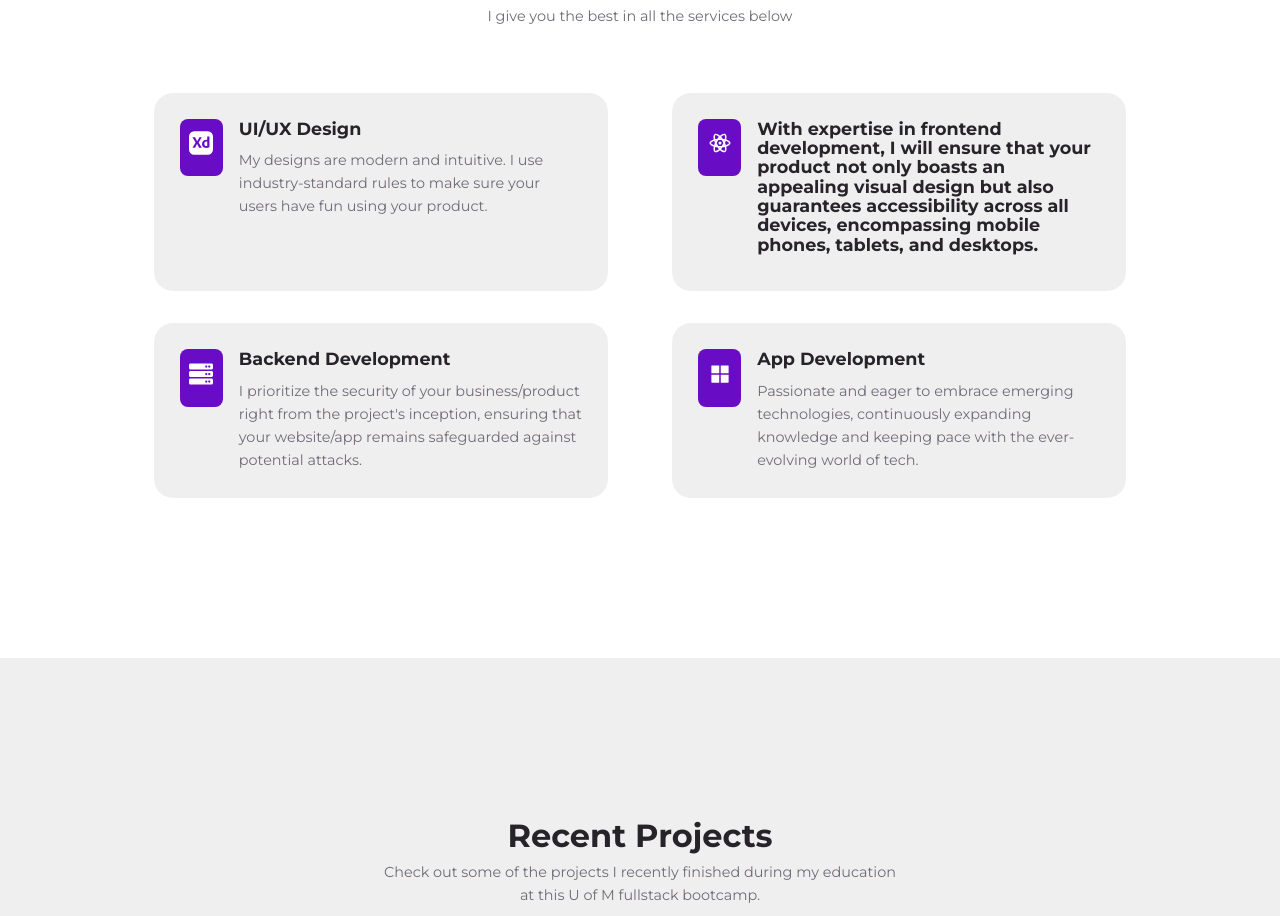
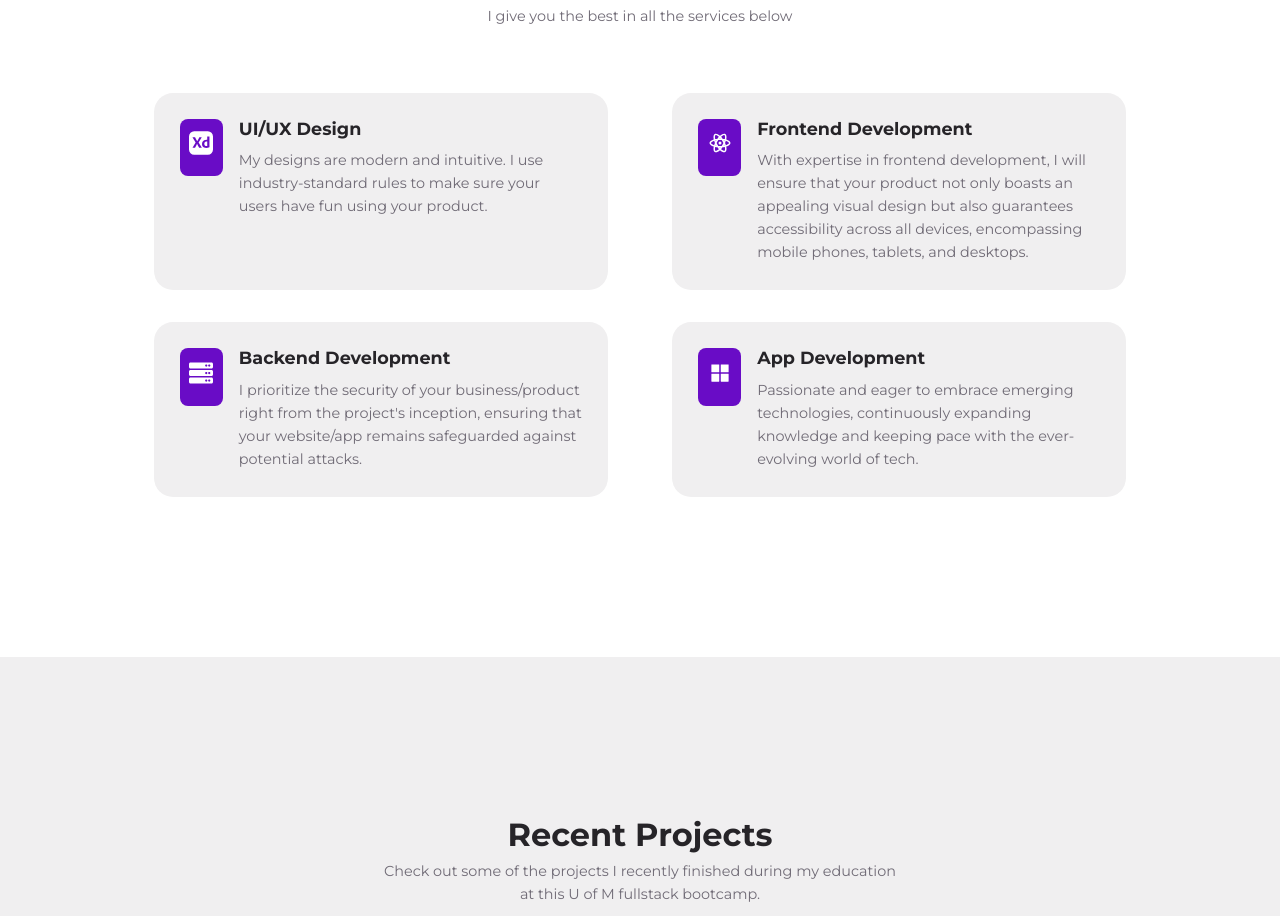
Before and after one commit to Gatewayss/gage-gateway, a React (Create React App) app: page / in a window 1280 px wide. Shown: the part 2169-3085 px from the top of the page. Built offline with nearby package versions, Linux system fonts and the light colour scheme.

Commit message:
Fix skill error

```diff
--- a/src/sections/skills/data.js
+++ b/src/sections/skills/data.js
@@ -9,7 +9,7 @@ const data = [
         id: 1, icon: <SiAdobexd/>, title: 'UI/UX Design', desc: "My designs are modern and intuitive. I use industry-standard rules to make sure your users have fun using your product."
     },
     {
-        id: 2, icon: <RiReactjsLine/>, title: 'With expertise in frontend development, I will ensure that your product not only boasts an appealing visual design but also guarantees accessibility across all devices, encompassing mobile phones, tablets, and desktops.'
+        id: 2, icon: <RiReactjsLine/>, title: 'Frontend Development', desc: 'With expertise in frontend development, I will ensure that your product not only boasts an appealing visual design but also guarantees accessibility across all devices, encompassing mobile phones, tablets, and desktops.'
     },
     {
         id: 3, icon: <FaServer/>, title: 'Backend Development', desc: "I prioritize the security of your business/product right from the project's inception, ensuring that your website/app remains safeguarded against potential attacks."
```
